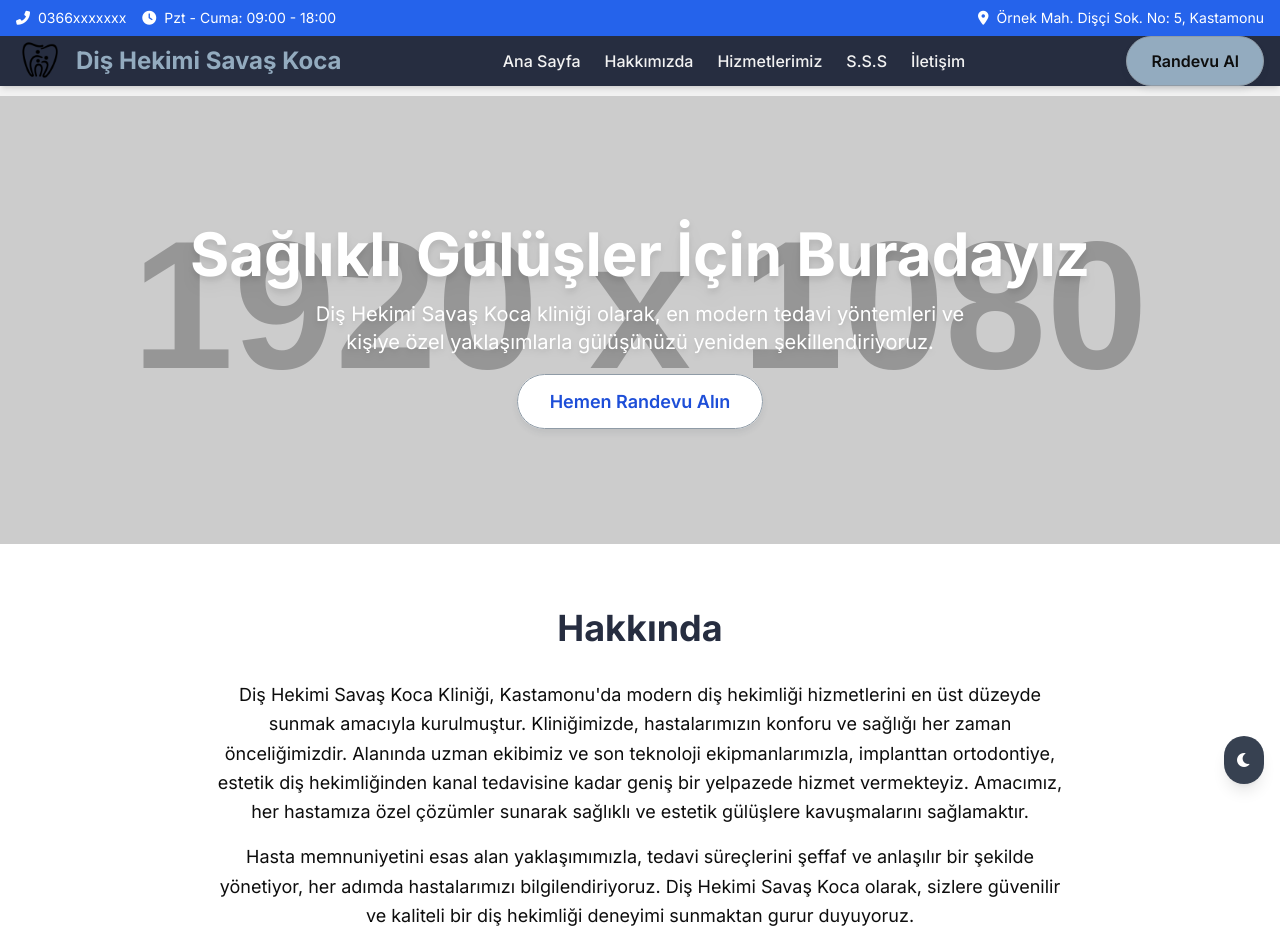
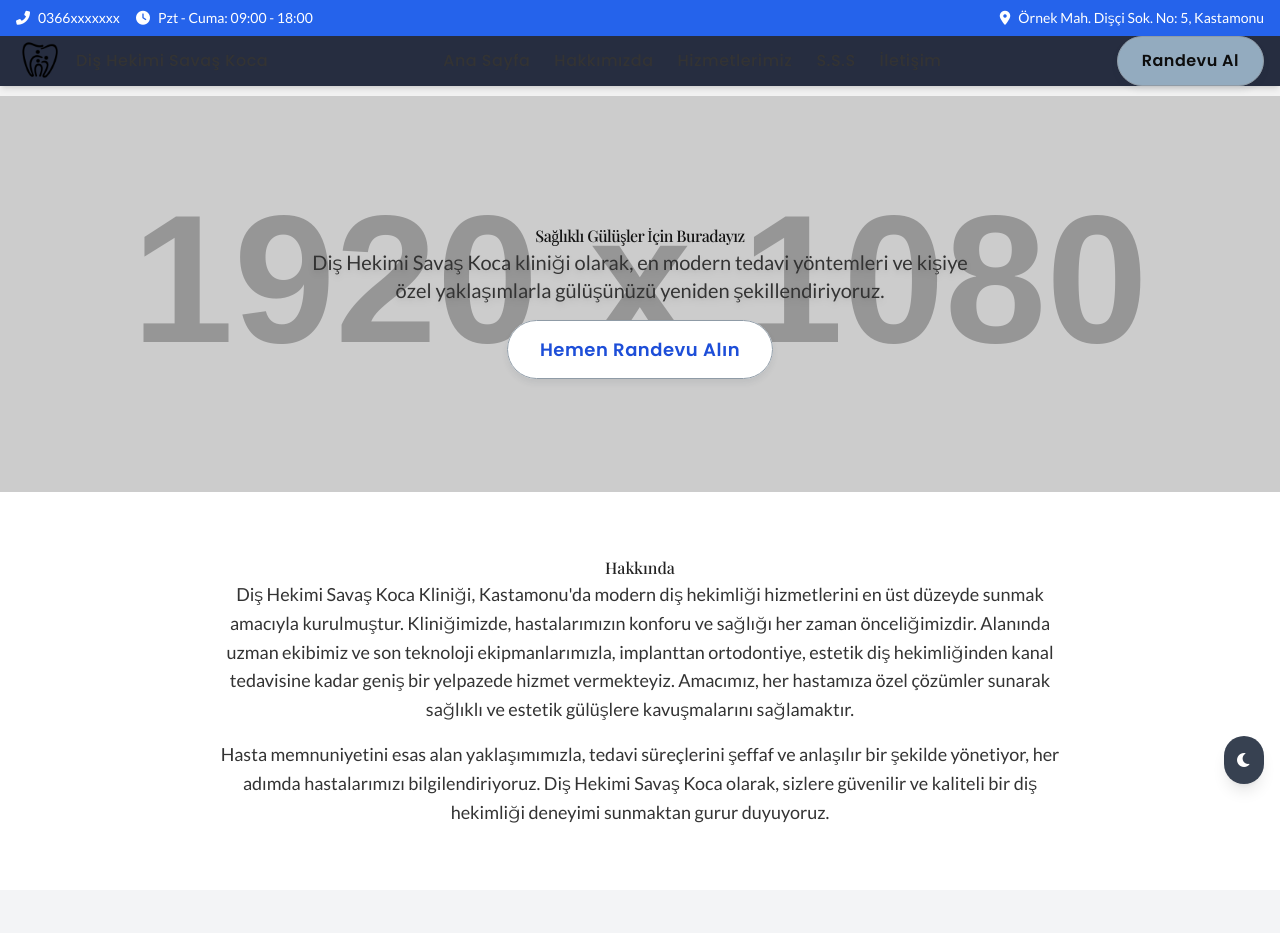
Before and after one commit to poyrazkoca/RadicalisationProject, a plain HTML site: page IdeaProjects/DisHekimiSavasKoca/index.html in a window 1280 px wide. Shown: the top 933 px of the page. Drawn offline with nearby package versions, Linux system fonts and the light colour scheme; placeholder pictures from the web are drawn by us.

Commit message:
yazı fontu değiştirildi

```diff
--- a/IdeaProjects/DisHekimiSavasKoca/index.html
+++ b/IdeaProjects/DisHekimiSavasKoca/index.html
@@ -6,8 +6,8 @@
     <title>Diş Hekimi Savaş Koca</title>
     <!-- Tailwind CSS CDN -->
     <script src="https://cdn.tailwindcss.com"></script>
-    <!-- Google Fonts: Inter -->
-    <link href="https://fonts.googleapis.com/css2?family=Inter:wght@300;400;500;600;700&display=swap" rel="stylesheet">
+    <!-- Google Fonts: Playfair Display, Lato, Montserrat, Poppins -->
+    <link href="https://fonts.googleapis.com/css2?family=Playfair+Display:wght@500;600&family=Lato:wght@400&family=Montserrat:wght@400&family=Poppins:wght@500;600&display=swap" rel="stylesheet">
     <!-- Font Awesome CDN -->
     <link rel="stylesheet" href="https://cdnjs.cloudflare.com/ajax/libs/font-awesome/6.0.0-beta3/css/all.min.css">
     <!-- AOS CSS -->
@@ -19,11 +19,80 @@
     <style>
         /* Custom CSS */
         body {
-            font-family: 'Inter', sans-serif;
+            font-family: 'Lato', 'Montserrat', Arial, sans-serif;
             scroll-behavior: smooth;
-            background-color: #F2F2F2; /* Açık gri arka plan */
-            color: #0D0D0D;
-            overflow-x: hidden; /* Yatay kaydırmayı engelle */
+            background-color: #F2F2F2;
+            color: #333;
+            overflow-x: hidden;
+        }
+
+        h1 {
+            font-family: 'Playfair Display', serif;
+            font-weight: 600;
+            font-size: 48px;
+            letter-spacing: -0.5px;
+            color: #111;
+        }
+        @media (max-width: 768px) {
+            h1 {
+                font-size: 32px;
+            }
+        }
+        h2, h3 {
+            font-family: 'Playfair Display', serif;
+            font-weight: 500;
+            color: #222;
+        }
+        h2 {
+            font-size: 36px;
+        }
+        h3 {
+            font-size: 28px;
+        }
+        @media (max-width: 768px) {
+            h2 {
+                font-size: 28px;
+            }
+            h3 {
+                font-size: 22px;
+            }
+        }
+        p, .content-text {
+            font-family: 'Lato', 'Montserrat', Arial, sans-serif;
+            font-weight: 400;
+            font-size: 18px;
+            line-height: 1.6;
+            color: #333;
+        }
+        nav, .nav-links a {
+            font-family: 'Poppins', Arial, sans-serif;
+            font-weight: 500;
+            font-size: 16px;
+            letter-spacing: 0.5px;
+        }
+        .glassmorphism-button, .appointment-button {
+            font-family: 'Poppins', Arial, sans-serif;
+            font-weight: 600;
+            font-size: 16px;
+            letter-spacing: 0.5px;
+            background: #1E90FF;
+            color: #fff;
+            border: none;
+            border-radius: 9999px;
+            box-shadow: 0 4px 16px rgba(30,144,255,0.08);
+            transition: all 0.3s;
+        }
+        .glassmorphism-button:hover, .appointment-button:hover {
+            background: rgba(30,144,255,0.7);
+            color: #fff;
+            box-shadow: 0 8px 24px rgba(30,144,255,0.15);
+            backdrop-filter: blur(8px);
+        }
+        footer, .footer-text {
+            font-family: 'Montserrat', Arial, sans-serif;
+            font-weight: 400;
+            font-size: 14px;
+            color: #666;
         }
 
         /* Smooth Scroll */
@@ -195,20 +264,20 @@
             <!-- Logo -->
             <div class="flex items-center space-x-3">
                 <img src="dt. savas koca logo.png" alt="Diş Hekimi Logo" style="width:48px; height:48px; object-fit:contain;" />
-                <a href="#" class="text-2xl font-bold" style="color:#93ABBF;">Diş Hekimi Savaş Koca</a>
+                <a href="#" class="site-title">Diş Hekimi Savaş Koca</a>
             </div>
 
             <!-- Navigation Links (Desktop) -->
             <div class="nav-links hidden md:flex space-x-6">
-                <a href="#hero" class="font-medium" style="color:#F2F2F2;">Ana Sayfa</a>
-                <a href="#hakkimizda" class="font-medium" style="color:#F2F2F2;">Hakkımızda</a>
-                <a href="#hizmetlerimiz" class="font-medium" style="color:#F2F2F2;">Hizmetlerimiz</a>
-                <a href="#sss" class="font-medium" style="color:#F2F2F2;">S.S.S</a>
-                <a href="#iletisim" class="font-medium" style="color:#F2F2F2;">İletişim</a>
+                <a href="#hero">Ana Sayfa</a>
+                <a href="#hakkimizda">Hakkımızda</a>
+                <a href="#hizmetlerimiz">Hizmetlerimiz</a>
+                <a href="#sss">S.S.S</a>
+                <a href="#iletisim">İletişim</a>
             </div>
 
             <!-- Appointment Button (Desktop) -->
-            <a href="#iletisim" class="appointment-button hidden md:block px-6 py-3 rounded-full font-semibold glassmorphism-button" style="background-color:#93ABBF;color:#0D0D0D;">Randevu Al</a>
+            <a href="#iletisim" class="appointment-button hidden md:block px-6 py-3 glassmorphism-button">Randevu Al</a>
 
             <!-- Mobile Menu Button -->
             <button id="mobile-menu-button" class="md:hidden text-gray-700 focus:outline-none">
@@ -232,7 +301,7 @@
     <!-- Hero Section -->
     <section id="hero" class="hero-section text-center text-white py-20 md:py-32 flex items-center justify-center min-h-screen-75 bg-blue-700" data-aos="fade-up">
         <div class="container mx-auto px-4">
-            <h1 class="text-4xl md:text-6xl font-extrabold mb-4 drop-shadow-lg">Sağlıklı Gülüşler İçin Buradayız</h1>
+            <h1>Sağlıklı Gülüşler İçin Buradayız</h1>
             <p class="text-lg md:text-xl mb-8 max-w-2xl mx-auto drop-shadow-md">Diş Hekimi Savaş Koca kliniği olarak, en modern tedavi yöntemleri ve kişiye özel yaklaşımlarla gülüşünüzü yeniden şekillendiriyoruz.</p>
             <a href="#iletisim" class="px-8 py-4 bg-white text-blue-700 rounded-full text-lg font-semibold hover:bg-gray-100 transition duration-300 glassmorphism-button">Hemen Randevu Alın</a>
         </div>
@@ -241,11 +310,11 @@
     <!-- Hakkımızda Section -->
     <section id="hakkimizda" class="bg-white py-16" data-aos="fade-up">
         <div class="container mx-auto px-4 text-center max-w-4xl">
-            <h2 class="text-4xl font-bold mb-8" style="color:#262D40;">Hakkında</h2>
-            <p class="text-lg leading-relaxed" style="color:#0D0D0D;">
+            <h2>Hakkında</h2>
+            <p>
                 Diş Hekimi Savaş Koca Kliniği, Kastamonu'da modern diş hekimliği hizmetlerini en üst düzeyde sunmak amacıyla kurulmuştur. Kliniğimizde, hastalarımızın konforu ve sağlığı her zaman önceliğimizdir. Alanında uzman ekibimiz ve son teknoloji ekipmanlarımızla, implanttan ortodontiye, estetik diş hekimliğinden kanal tedavisine kadar geniş bir yelpazede hizmet vermekteyiz. Amacımız, her hastamıza özel çözümler sunarak sağlıklı ve estetik gülüşlere kavuşmalarını sağlamaktır.
             </p>
-            <p class="text-lg leading-relaxed mt-4" style="color:#0D0D0D;">
+            <p class="mt-4">
                 Hasta memnuniyetini esas alan yaklaşımımızla, tedavi süreçlerini şeffaf ve anlaşılır bir şekilde yönetiyor, her adımda hastalarımızı bilgilendiriyoruz. Diş Hekimi Savaş Koca olarak, sizlere güvenilir ve kaliteli bir diş hekimliği deneyimi sunmaktan gurur duyuyoruz.
             </p>
         </div>
@@ -454,9 +523,9 @@
 </main>
 
 <!-- Footer -->
-<footer style="background-color:#262D40; color:#F2F2F2;" class="py-8">
+<footer style="background-color:#262D40;" class="py-8">
     <div class="container mx-auto px-4 text-center">
-        <p>&copy; 2025 Diş Hekimi Savaş Koca - Tüm hakları saklıdır.</p>
+        <p class="footer-text">&copy; 2025 Diş Hekimi Savaş Koca – tüm hakları saklıdır</p>
     </div>
 </footer>
 
```
